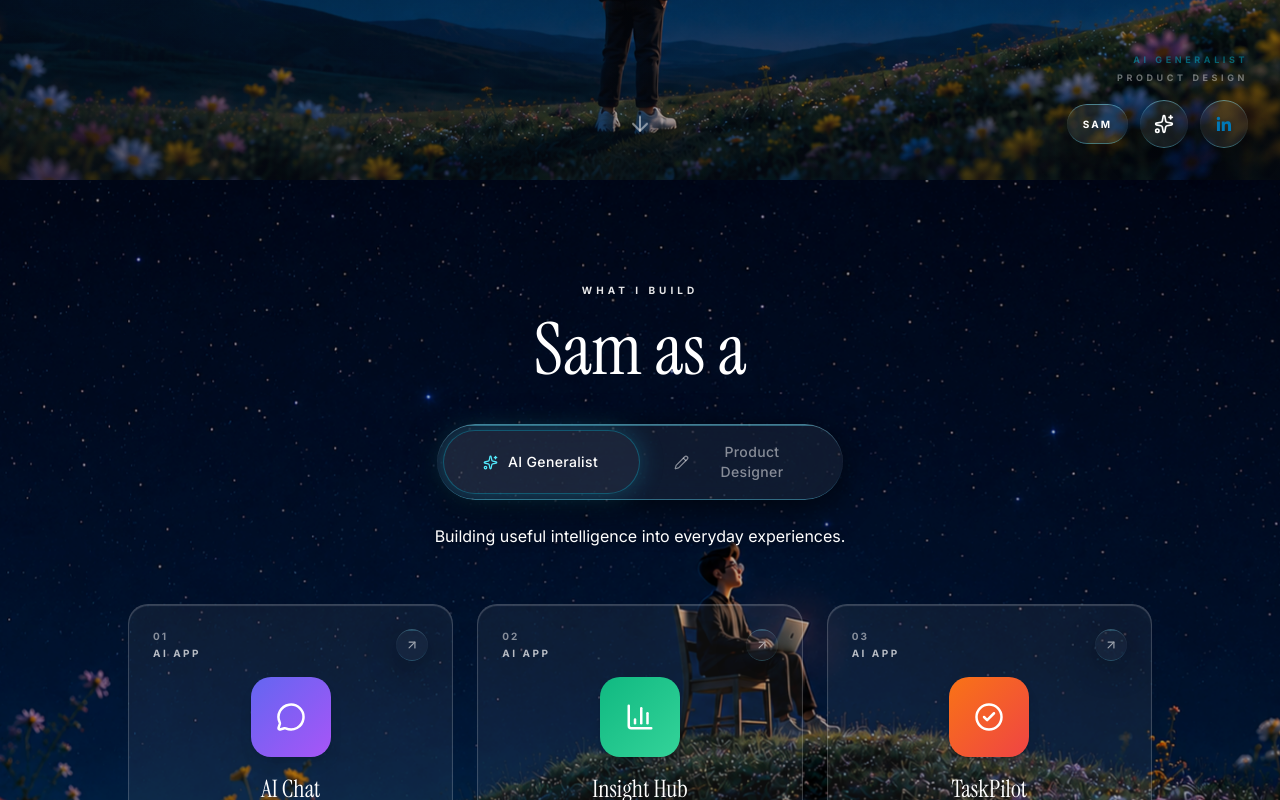
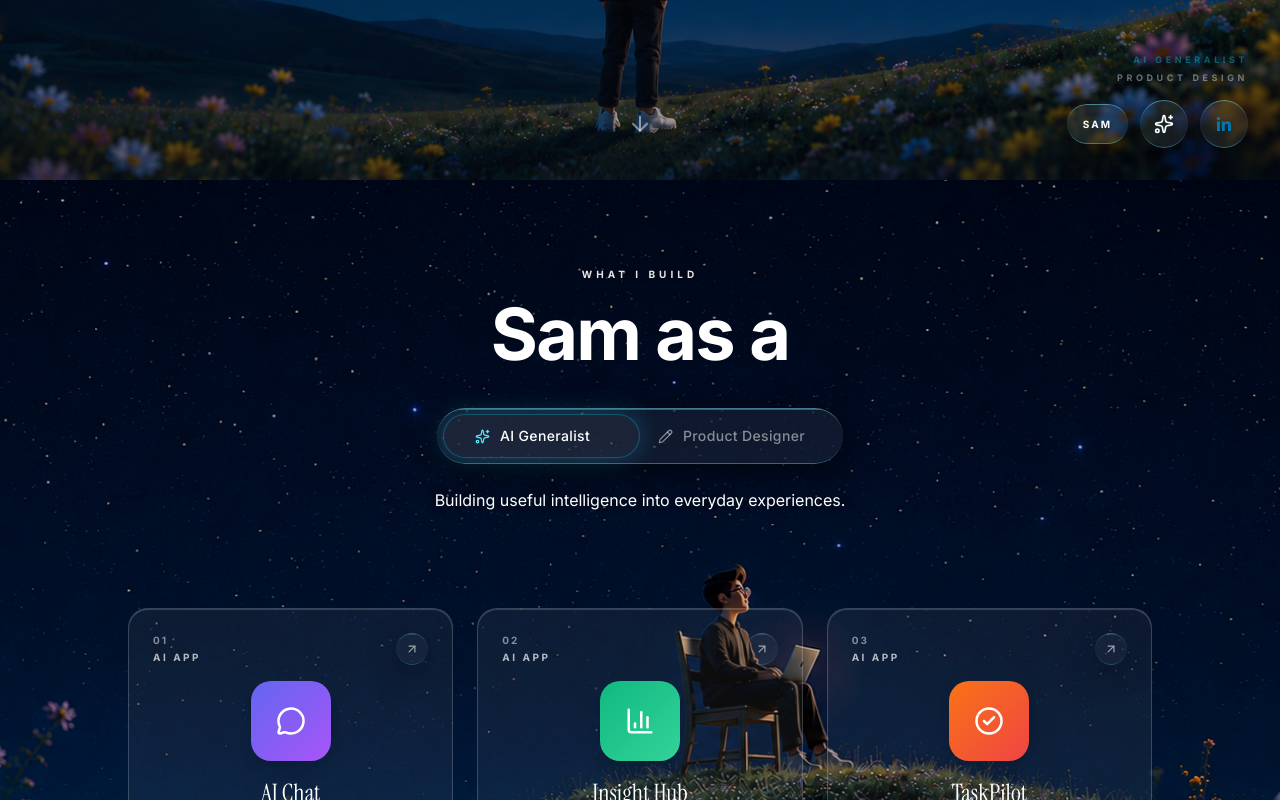
Before and after one commit to Sam-UX-Designer/Sam-Jo-Portfolio-Version-2, a React (Vite) app: page / in a window 1280 px wide. Shown: the part 620-1420 px from the top of the page. Built offline with nearby package versions, Linux system fonts and the light colour scheme.

Commit message:
Refactor Projects component layout and styles

```diff
--- a/src/components/Projects.tsx
+++ b/src/components/Projects.tsx
@@ -96,12 +96,12 @@ const Projects: React.FC = () => {
   };
 
   return (
-    <ParallaxSection id="projects" image="/WhatIBuild.png" tint={0.2} className="py-24">
+    <ParallaxSection id="projects" image="/WhatIBuild.png" tint={0.2} className="pt-20 pb-24 min-h-[900px]">
       <div className="w-full max-w-7xl mx-auto px-8">
         {/* Heading */}
         <div className="text-center mb-10">
           <span className="section-label">What I Build</span>
-          <h2 className="display-font text-5xl sm:text-7xl mt-4 text-foreground leading-[0.95]">Sam as a</h2>
+          <h2 className="text-5xl sm:text-7xl font-bold tracking-tight mt-4 text-foreground leading-[0.95]">Sam as a</h2>
         </div>
 
         {/* Toggle — smooth sliding indicator */}
@@ -121,7 +121,7 @@ const Projects: React.FC = () => {
                 <button
                   key={tab.id}
                   onClick={() => setActive(tab.id)}
-                  className={`relative z-10 flex items-center justify-center gap-2.5 px-6 sm:px-8 py-3 rounded-full text-xs sm:text-sm font-medium tracking-wide transition-all duration-500 flex-1 ${
+                  className={`relative z-10 flex items-center justify-center gap-2.5 px-6 sm:px-8 py-3 rounded-full text-xs sm:text-sm font-medium tracking-wide transition-all duration-500 flex-1 whitespace-nowrap ${
                     isActive ? 'text-white' : 'text-white/50 hover:text-white/80'
                   }`}
                 >
@@ -136,7 +136,7 @@ const Projects: React.FC = () => {
         {/* Tagline */}
         <p
           key={activeTab.id}
-          className="text-center text-white opacity-90 text-sm sm:text-base max-w-md mx-auto mb-14 animate-fade-rise"
+          className="text-center text-white opacity-90 text-sm sm:text-base max-w-md mx-auto mb-24 animate-fade-rise"
           style={{ textShadow: '0 1px 8px rgba(0,0,0,0.5)' }}
         >
           {activeTab.tagline}
```
